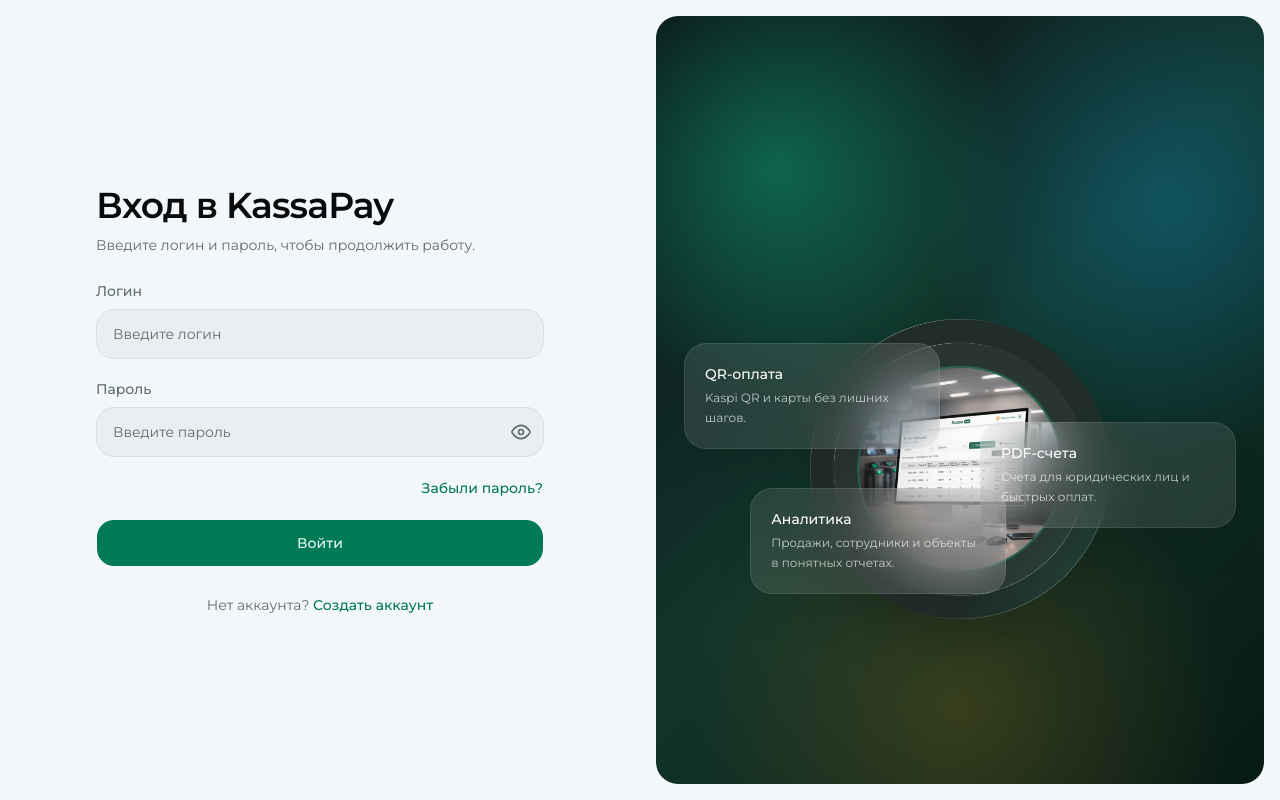
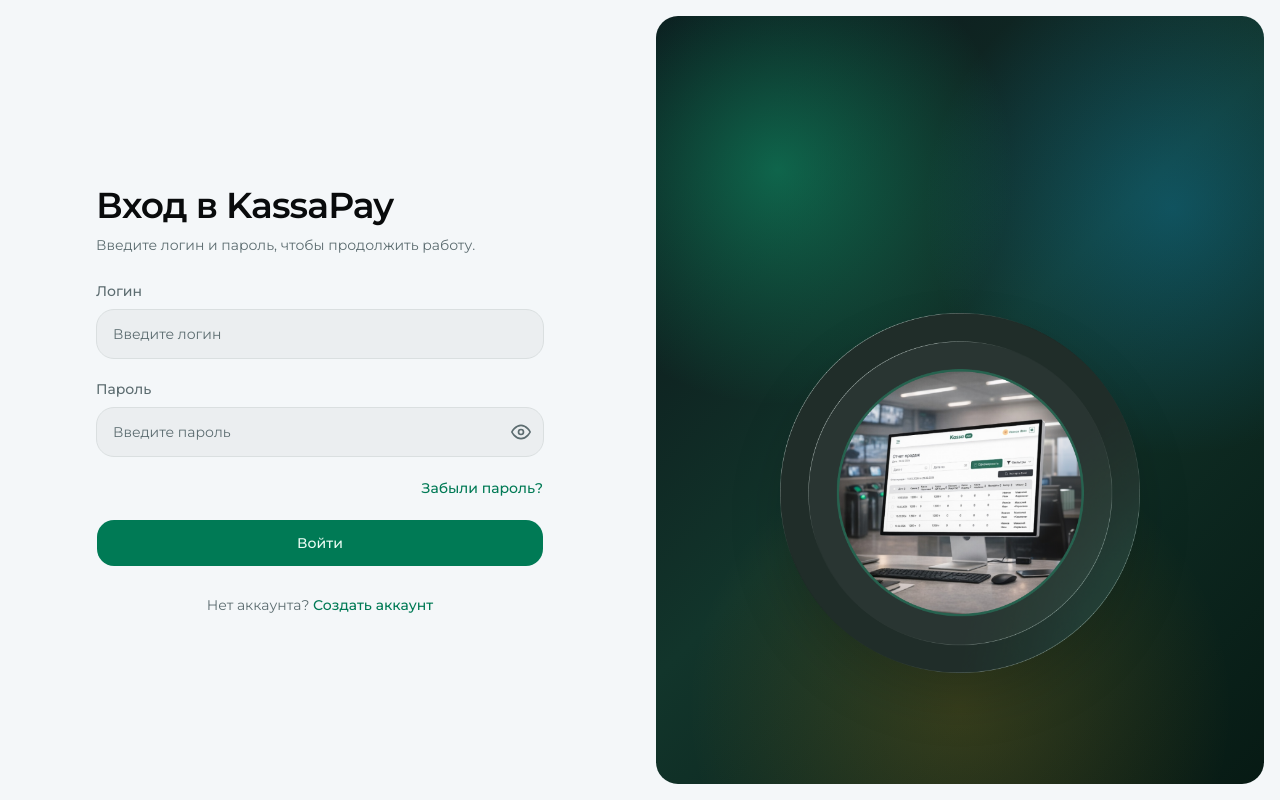
Before and after one commit to pharrabei/kassapay-l, a Next.js app: page / in a window 1280 px wide. Built offline with nearby package versions, Linux system fonts and the light colour scheme.

Commit message:
Center auth hero layout and remove overflow cards
Keep logo, title and maininf image centered inside the right panel.

```diff
--- a/src/components/auth/auth-page.tsx
+++ b/src/components/auth/auth-page.tsx
@@ -56,23 +56,6 @@
       </>
     )}
   </svg>
-)
-
-const HeroStatCard = ({
-  title,
-  text,
-  className = "",
-}: {
-  title: string
-  text: string
-  className?: string
-}) => (
-  <div
-    className={`w-64 rounded-3xl border border-white/10 bg-white/10 p-5 text-white shadow-2xl shadow-black/10 backdrop-blur-xl transition-transform duration-500 hover:-translate-y-1 ${className}`}
-  >
-    <p className="text-sm font-medium">{title}</p>
-    <p className="mt-1 text-xs leading-5 text-white/70">{text}</p>
-  </div>
 )
 
 function generateCaptchaCode() {
@@ -547,72 +530,30 @@
         <section className="relative hidden min-h-0 p-4 md:block">
           <div className="absolute inset-4 overflow-hidden rounded-3xl bg-[radial-gradient(circle_at_20%_20%,rgba(16,185,129,0.45),transparent_30%),radial-gradient(circle_at_85%_25%,rgba(14,165,233,0.28),transparent_32%),radial-gradient(circle_at_50%_90%,rgba(245,158,11,0.18),transparent_36%),linear-gradient(135deg,#0b1117_0%,#12352b_48%,#071a14_100%)]" />
 
-          <div className="relative z-10 flex h-full flex-col justify-between overflow-hidden rounded-3xl p-7 text-white">
-            <div className="animate-in space-y-4 duration-500 fade-in slide-in-from-top-3">
+          <div className="relative z-10 flex h-full min-h-0 flex-col items-center justify-center gap-8 overflow-hidden rounded-3xl px-6 py-8 text-center text-white sm:px-8 lg:px-10">
+            <div className="flex w-full max-w-lg flex-col items-center gap-4 animate-in duration-500 fade-in slide-in-from-top-3">
               <div className="inline-flex rounded-full border border-white/10 bg-white/10 px-4 py-2 text-xs font-medium tracking-[0.22em] text-white/70 uppercase backdrop-blur-xl">
                 KassaPay
               </div>
 
-              <div className="max-w-md space-y-1">
-                <h2 className="text-4xl leading-tight font-semibold tracking-tight">
-                  Создайте рабочее пространство
-                </h2>
-
-                <p className="text-sm leading-6 text-white/65">
-                  Управляйте платежами, счетами и продажами из единой панели.
-                </p>
-              </div>
+              <h2 className="text-balance text-3xl leading-tight font-semibold tracking-tight sm:text-4xl">
+                Платежи, касса и продажи в одной системе
+              </h2>
             </div>
 
-            <div className="relative flex flex-1 items-center justify-center">
-              <div className="absolute h-72 w-72 rounded-full border border-white/10 bg-white/5 blur-0" />
-              <div className="absolute h-52 w-52 rounded-full border border-white/10 bg-white/10" />
-              <div className="absolute h-28 w-28 rounded-full bg-emerald-400/20 blur-xl" />
+            <div className="relative flex min-h-0 w-full max-w-md flex-1 items-center justify-center">
+              <div className="absolute size-[min(70%,18rem)] rounded-full border border-white/10 bg-white/5" />
+              <div className="absolute size-[min(50%,12rem)] rounded-full border border-white/10 bg-white/10" />
+              <div className="absolute size-24 rounded-full bg-emerald-400/20 blur-xl" />
 
               <Image
                 src={withBasePath("/maininf.png")}
                 alt=""
                 width={480}
                 height={480}
-                className="relative z-10 h-auto w-[min(100%,300px)] object-contain drop-shadow-2xl"
+                className="relative z-10 mx-auto h-auto max-h-[min(48dvh,360px)] w-auto max-w-full object-contain drop-shadow-2xl"
                 priority
               />
-
-              <HeroStatCard
-                title="QR-платежи"
-                text="Быстрый и простой процесс оплаты."
-                className="absolute top-[12%] left-0 z-20"
-              />
-
-              <HeroStatCard
-                title="PDF-счета"
-                text="Генерируйте документы мгновенно."
-                className="absolute top-[36%] right-0 z-20"
-              />
-
-              <HeroStatCard
-                title="Продажи"
-                text="Отслеживайте продажи и активность партнеров."
-                className="absolute bottom-[12%] left-[12%] z-20"
-              />
-            </div>
-
-            <div className="animate-in rounded-3xl border border-white/10 bg-white/10 p-5 backdrop-blur-xl duration-500 fade-in slide-in-from-bottom-4">
-              <div className="flex items-end justify-between gap-6">
-                <div>
-                  <p className="text-sm text-white/60">Сегодня</p>
-                  <p className="mt-1 text-3xl font-semibold">+24%</p>
-                  <p className="mt-1 text-xs text-white/50">рост продаж</p>
-                </div>
-
-                <div className="flex h-20 items-end gap-2" aria-hidden="true">
-                  <span className="h-8 w-3 rounded-full bg-white/25" />
-                  <span className="h-12 w-3 rounded-full bg-white/35" />
-                  <span className="h-10 w-3 rounded-full bg-white/25" />
-                  <span className="h-16 w-3 rounded-full bg-white/55" />
-                  <span className="h-20 w-3 rounded-full bg-white" />
-                </div>
-              </div>
             </div>
           </div>
         </section>
--- a/src/components/register/register-page.tsx
+++ b/src/components/register/register-page.tsx
@@ -49,103 +49,42 @@
     },
   }
 
-const HeroStatCard = memo(function HeroStatCard({
-  title,
-  text,
-  className = "",
-}: {
-  title: string
-  text: string
-  className?: string
-}) {
-  return (
-    <div
-      className={`w-64 rounded-3xl border border-white/10 bg-white/10 p-5 text-white shadow-2xl shadow-black/10 backdrop-blur-xl transition-transform duration-500 hover:-translate-y-1 ${className}`}
-    >
-      <p className="text-sm font-medium">{title}</p>
-      <p className="mt-1 text-xs leading-5 text-white/70">{text}</p>
-    </div>
-  )
-})
-
 const RegisterHeroPanel = memo(function RegisterHeroPanel() {
   return (
     <section className="relative hidden min-h-0 p-4 md:block">
       <div className="absolute inset-4 overflow-hidden rounded-3xl bg-[radial-gradient(circle_at_20%_20%,rgba(16,185,129,0.45),transparent_30%),radial-gradient(circle_at_85%_25%,rgba(14,165,233,0.28),transparent_32%),radial-gradient(circle_at_50%_90%,rgba(245,158,11,0.18),transparent_36%),linear-gradient(135deg,#0b1117_0%,#12352b_48%,#071a14_100%)]" />
 
-      <div className="relative z-10 flex h-full flex-col justify-between overflow-hidden rounded-3xl p-7 text-white">
-        <div className="animate-in space-y-4 duration-500 fade-in slide-in-from-top-3">
-          <div className="inline-flex h-14 items-center rounded-2xl border border-white/10 bg-white/10 px-4 backdrop-blur-xl">
+      <div className="relative z-10 flex h-full min-h-0 flex-col items-center justify-center gap-8 overflow-hidden rounded-3xl px-6 py-8 text-center text-white sm:px-8 lg:px-10">
+        <div className="flex w-full max-w-lg flex-col items-center gap-4 animate-in duration-500 fade-in slide-in-from-top-3">
+          <div className="inline-flex h-12 items-center rounded-2xl border border-white/10 bg-white/10 px-4 backdrop-blur-xl">
             <Image
               src={withBasePath("/Logo.svg")}
               alt="KassaPay"
               width={150}
               height={34}
-              className="h-8 w-auto object-contain"
+              className="h-7 w-auto object-contain"
               priority
             />
           </div>
 
-          <div className="max-w-md space-y-1">
-            <h2 className="text-4xl leading-tight font-semibold tracking-tight">
-              Платежи, касса и продажи в одной системе
-            </h2>
-            <p className="text-sm leading-6 text-white/65">
-              Подключайте тариф, принимайте оплату и управляйте объектами без
-              лишних переходов.
-            </p>
-          </div>
+          <h2 className="text-balance text-3xl leading-tight font-semibold tracking-tight sm:text-4xl">
+            Платежи, касса и продажи в одной системе
+          </h2>
         </div>
 
-        <div className="relative flex flex-1 items-center justify-center">
-          <div className="absolute h-72 w-72 rounded-full border border-white/10 bg-white/5" />
-          <div className="absolute h-52 w-52 rounded-full border border-white/10 bg-white/10" />
-          <div className="absolute h-28 w-28 rounded-full bg-emerald-400/20 blur-xl" />
+        <div className="relative flex min-h-0 w-full max-w-md flex-1 items-center justify-center">
+          <div className="absolute size-[min(70%,18rem)] rounded-full border border-white/10 bg-white/5" />
+          <div className="absolute size-[min(50%,12rem)] rounded-full border border-white/10 bg-white/10" />
+          <div className="absolute size-24 rounded-full bg-emerald-400/20 blur-xl" />
 
           <Image
             src={withBasePath("/maininf.png")}
             alt=""
             width={480}
             height={480}
-            className="relative z-10 h-auto w-[min(100%,300px)] object-contain drop-shadow-2xl"
+            className="relative z-10 mx-auto h-auto max-h-[min(48dvh,360px)] w-auto max-w-full object-contain drop-shadow-2xl"
             priority
           />
-
-          <HeroStatCard
-            title="QR-оплата"
-            text="Kaspi QR и карты без лишних шагов."
-            className="absolute top-[12%] left-0 z-20"
-          />
-
-          <HeroStatCard
-            title="PDF-счета"
-            text="Счета для юридических лиц и быстрых оплат."
-            className="absolute top-[36%] right-0 z-20"
-          />
-
-          <HeroStatCard
-            title="Аналитика"
-            text="Продажи, сотрудники и объекты в понятных отчетах."
-            className="absolute bottom-[12%] left-[12%] z-20"
-          />
-        </div>
-
-        <div className="animate-in rounded-3xl border border-white/10 bg-white/10 p-5 backdrop-blur-xl duration-500 fade-in slide-in-from-bottom-4">
-          <div className="flex items-end justify-between gap-6">
-            <div>
-              <p className="text-sm text-white/60">KassaPay</p>
-              <p className="mt-1 text-3xl font-semibold">24/7</p>
-              <p className="mt-1 text-xs text-white/50">прием платежей</p>
-            </div>
-
-            <div className="flex h-20 items-end gap-2" aria-hidden="true">
-              <span className="h-8 w-3 rounded-full bg-white/25" />
-              <span className="h-12 w-3 rounded-full bg-white/35" />
-              <span className="h-10 w-3 rounded-full bg-white/25" />
-              <span className="h-16 w-3 rounded-full bg-white/55" />
-              <span className="h-20 w-3 rounded-full bg-white" />
-            </div>
-          </div>
         </div>
       </div>
     </section>
```
